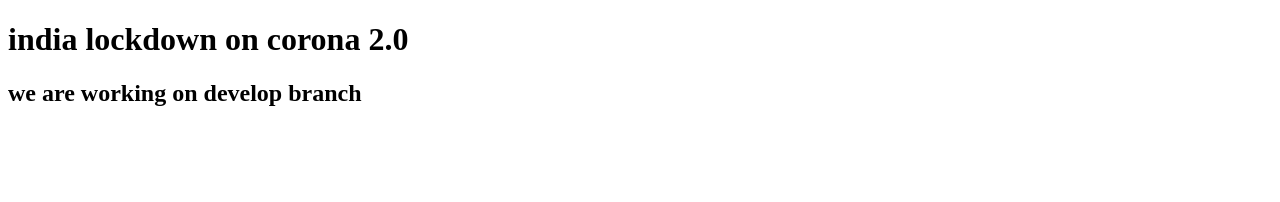
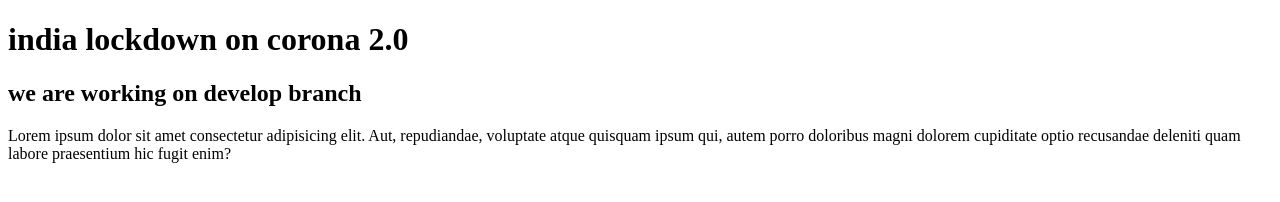
Before and after one commit to Arvind2001/Simple-web-project, a plain HTML site: page index.html in a window 1280 px wide. Drawn offline with Linux system fonts and the light colour scheme.

Commit message:
added new paragraph

```diff
--- a/index.html
+++ b/index.html
@@ -8,5 +8,11 @@
   <body>
     <h1>india lockdown on corona 2.0</h1>
     <h2>we are working on develop branch</h2>
+    <p>
+      Lorem ipsum dolor sit amet consectetur adipisicing elit. Aut, repudiandae,
+      voluptate atque quisquam ipsum qui, autem porro doloribus magni dolorem
+      cupiditate optio recusandae deleniti quam labore praesentium hic fugit
+      enim?
+    </p>
   </body>
 </html>
```
